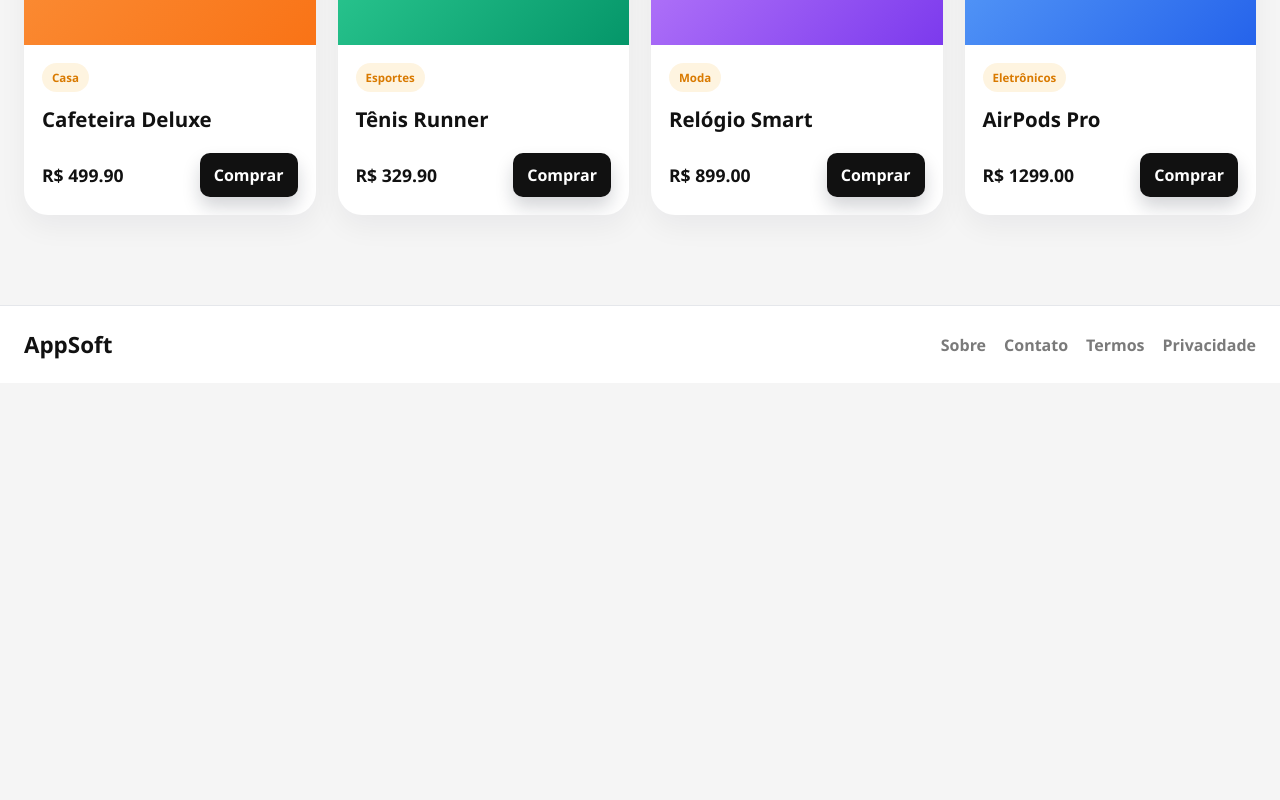
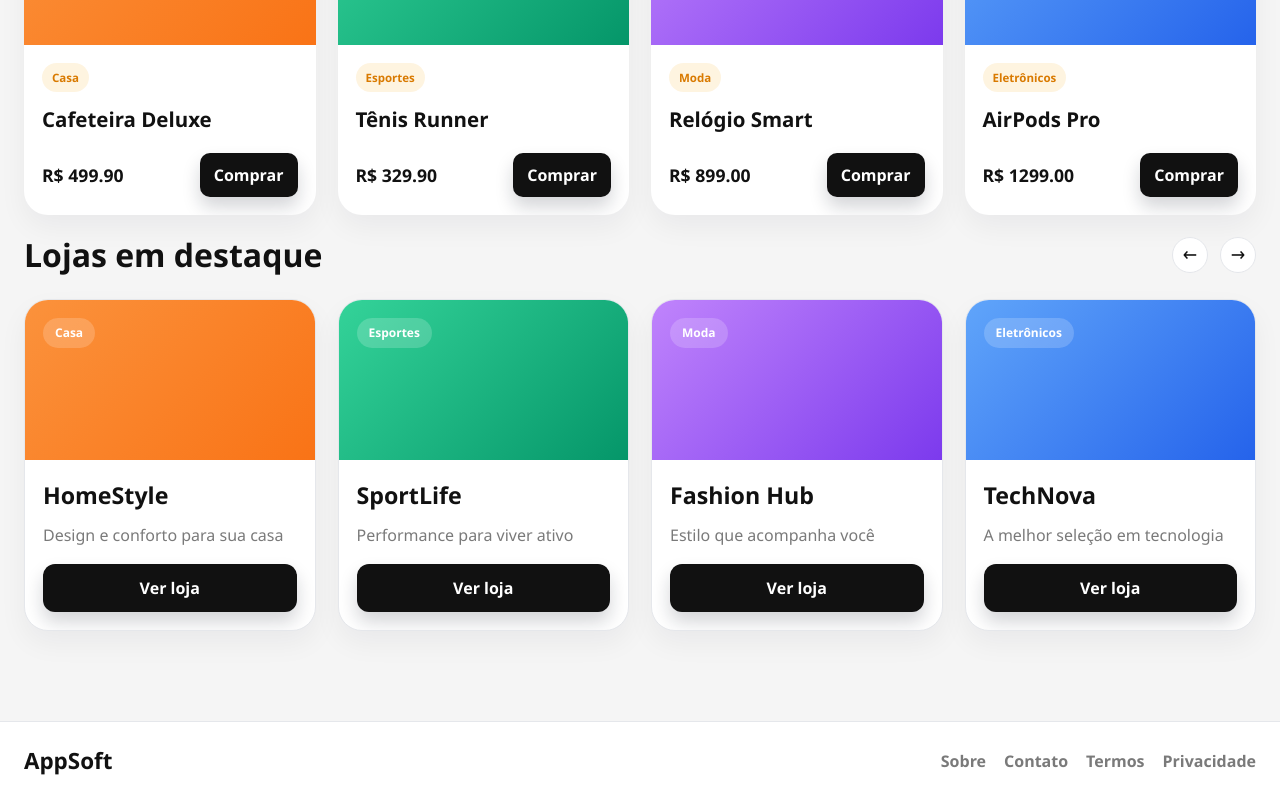
Before and after one commit to appsoft-lucio/appSoftMarketplace, a React (Vite) app in the folder frontend/: page / in a window 1280 px wide. Shown: the part 1205-2005 px from the top of the page. Before the commit the page ends 1588 px from the top, so only its background shows below. Built offline with nearby package versions, Linux system fonts and the light colour scheme.

Commit message:
feat: add secao lojas em destaque

```diff
--- a/frontend/src/pages/HomePage.css
+++ b/frontend/src/pages/HomePage.css
@@ -326,11 +326,64 @@
   gap: 22px;
 }
 
+.store-grid {
+  display: grid;
+  grid-template-columns: repeat(4, minmax(0, 1fr));
+  gap: 22px;
+}
+
 .product-card {
   background: var(--white);
   border-radius: 24px;
   overflow: hidden;
   box-shadow: 0 12px 28px rgba(17, 24, 39, 0.05);
+}
+
+.store-card {
+  background: var(--white);
+  border: 1px solid var(--line);
+  border-radius: 24px;
+  overflow: hidden;
+  box-shadow: 0 12px 28px rgba(17, 24, 39, 0.05);
+}
+
+.store-cover {
+  height: 160px;
+  display: flex;
+  align-items: flex-start;
+  justify-content: flex-start;
+  padding: 18px;
+}
+
+.store-cover span {
+  display: inline-block;
+  background: rgba(255, 255, 255, 0.18);
+  color: var(--white);
+  border-radius: 999px;
+  padding: 6px 12px;
+  font-size: 0.75rem;
+  font-weight: 700;
+}
+
+.store-body {
+  padding: 18px;
+}
+
+.store-body h3 {
+  margin: 0 0 10px;
+  font-size: 1.45rem;
+  color: var(--bg-dark);
+}
+
+.store-body p {
+  margin: 0;
+  color: var(--gray);
+  line-height: 1.6;
+}
+
+.store-button {
+  width: 100%;
+  margin-top: 16px;
 }
 
 .product-thumb {
--- a/frontend/src/pages/HomePage.jsx
+++ b/frontend/src/pages/HomePage.jsx
@@ -75,9 +75,41 @@ const produtos = [
   },
 ];
 
+const lojas = [
+  {
+    id: 1,
+    nome: "TechNova",
+    categoria: "Eletrônicos",
+    destaque: "A melhor seleção em tecnologia",
+    cor: "azul",
+  },
+  {
+    id: 2,
+    nome: "HomeStyle",
+    categoria: "Casa",
+    destaque: "Design e conforto para sua casa",
+    cor: "laranja",
+  },
+  {
+    id: 3,
+    nome: "SportLife",
+    categoria: "Esportes",
+    destaque: "Performance para viver ativo",
+    cor: "verde",
+  },
+  {
+    id: 4,
+    nome: "Fashion Hub",
+    categoria: "Moda",
+    destaque: "Estilo que acompanha você",
+    cor: "roxo",
+  },
+];
+
 function HomePage({ onNavigate, cartCount, onAddToCart }) {
   const [slideAtivo, setSlideAtivo] = useState(0);
   const [indiceProdutos, setIndiceProdutos] = useState(0);
+  const [indiceLojas, setIndiceLojas] = useState(0);
 
   useEffect(() => {
     const timer = setInterval(() => {
@@ -95,9 +127,20 @@ function HomePage({ onNavigate, cartCount, onAddToCart }) {
     return () => clearInterval(timer);
   }, []);
 
+  useEffect(() => {
+    const timer = setInterval(() => {
+      setIndiceLojas((atual) => (atual + 1) % lojas.length);
+    }, 4500);
+
+    return () => clearInterval(timer);
+  }, []);
+
   const ofertaAtual = ofertas[slideAtivo];
   const produtosVisiveis = Array.from({ length: 4 }, (_, index) => {
     return produtos[(indiceProdutos + index) % produtos.length];
+  });
+  const lojasVisiveis = Array.from({ length: 4 }, (_, index) => {
+    return lojas[(indiceLojas + index) % lojas.length];
   });
 
   return (
@@ -234,6 +277,54 @@ function HomePage({ onNavigate, cartCount, onAddToCart }) {
             ))}
           </div>
         </section>
+
+        <section className="stores">
+          <div className="section-title">
+            <h2>Lojas em destaque</h2>
+
+            <div className="products-actions">
+              <button
+                type="button"
+                className="carousel-btn"
+                aria-label="Loja anterior"
+                onClick={() =>
+                  setIndiceLojas(
+                    (atual) => (atual - 1 + lojas.length) % lojas.length,
+                  )
+                }
+              >
+                ←
+              </button>
+
+              <button
+                type="button"
+                className="carousel-btn"
+                aria-label="Próxima loja"
+                onClick={() => setIndiceLojas((atual) => (atual + 1) % lojas.length)}
+              >
+                →
+              </button>
+            </div>
+          </div>
+
+          <div className="store-grid">
+            {lojasVisiveis.map((loja) => (
+              <article key={loja.id} className="store-card">
+                <div className={`store-cover ${loja.cor}`}>
+                  <span>{loja.categoria}</span>
+                </div>
+
+                <div className="store-body">
+                  <h3>{loja.nome}</h3>
+                  <p>{loja.destaque}</p>
+                  <button type="button" className="btn btn-dark store-button">
+                    Ver loja
+                  </button>
+                </div>
+              </article>
+            ))}
+          </div>
+        </section>
       </main>
 
       <Footer />
```
